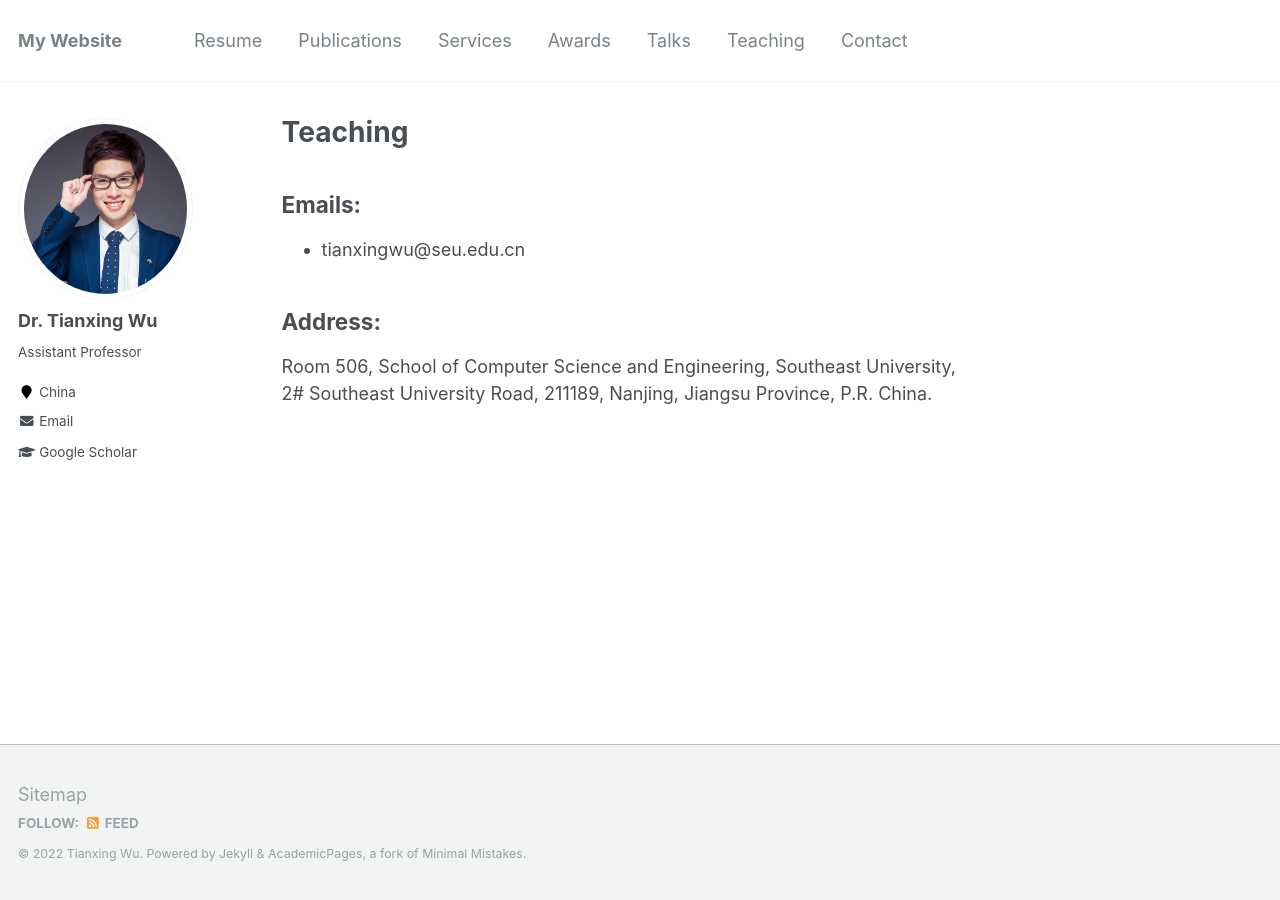
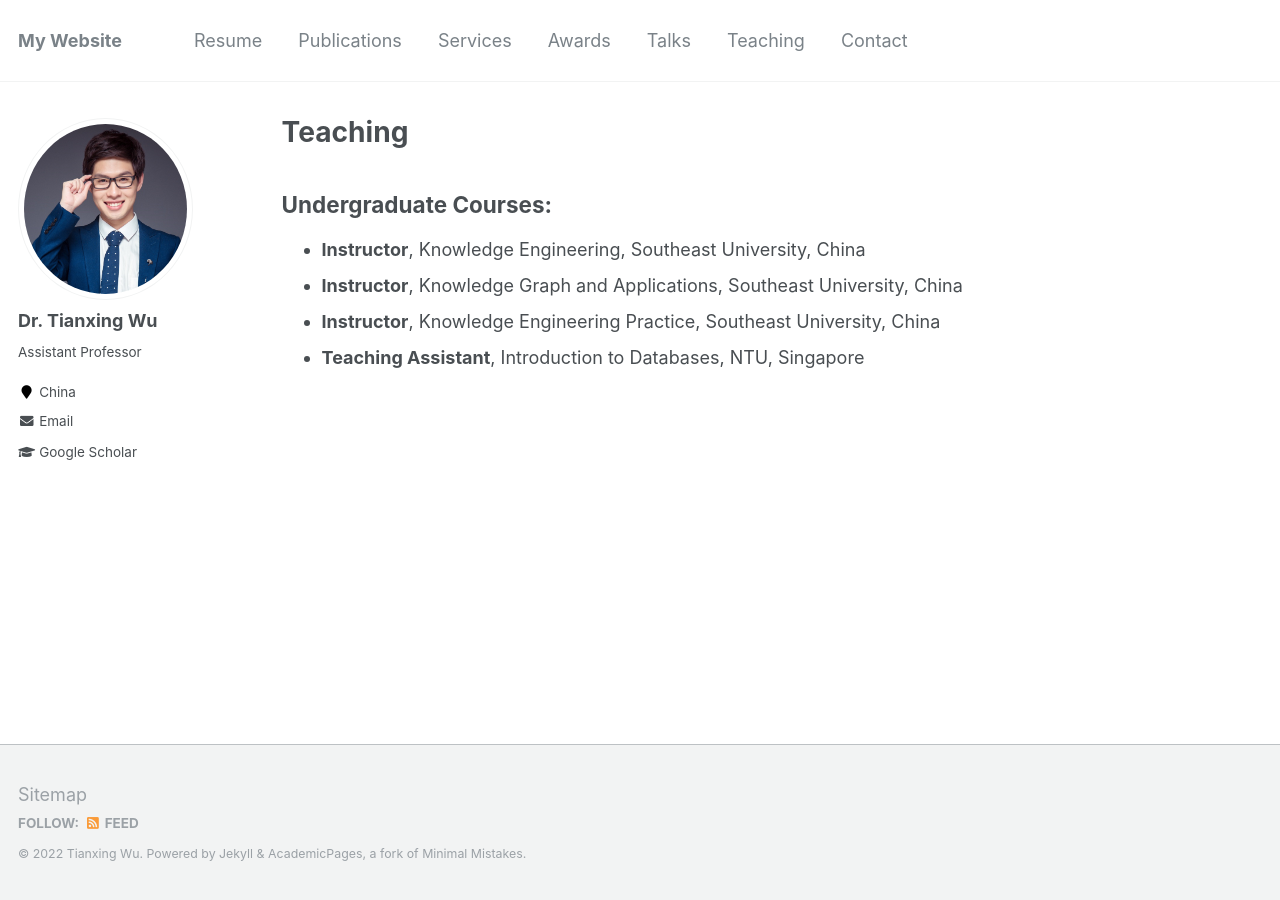
Before and after one commit to tianxing-wu/tianxing-wu.github.io, a Jekyll site: the page built from _pages/teaching.md, in a window 1280 px wide. Built offline with Jekyll 4.4.1, drawn with Linux system fonts in a browser that asks for light colours.

Commit message:
info update

```diff
--- a/_pages/teaching.md
+++ b/_pages/teaching.md
@@ -5,9 +5,8 @@ permalink: /teaching/
 author_profile: true
 ---
 
-## Emails:
-* tianxingwu@seu.edu.cn
-
-## Address:
-Room 506, School of Computer Science and Engineering, Southeast University, <br>
-2# Southeast University Road, 211189, Nanjing, Jiangsu Province, P.R. China.
+## Undergraduate Courses:
+* **Instructor**, Knowledge Engineering, Southeast University, China
+* **Instructor**, Knowledge Graph and Applications, Southeast University, China
+* **Instructor**, Knowledge Engineering Practice, Southeast University, China
+* **Teaching Assistant**, Introduction to Databases, NTU, Singapore
```
